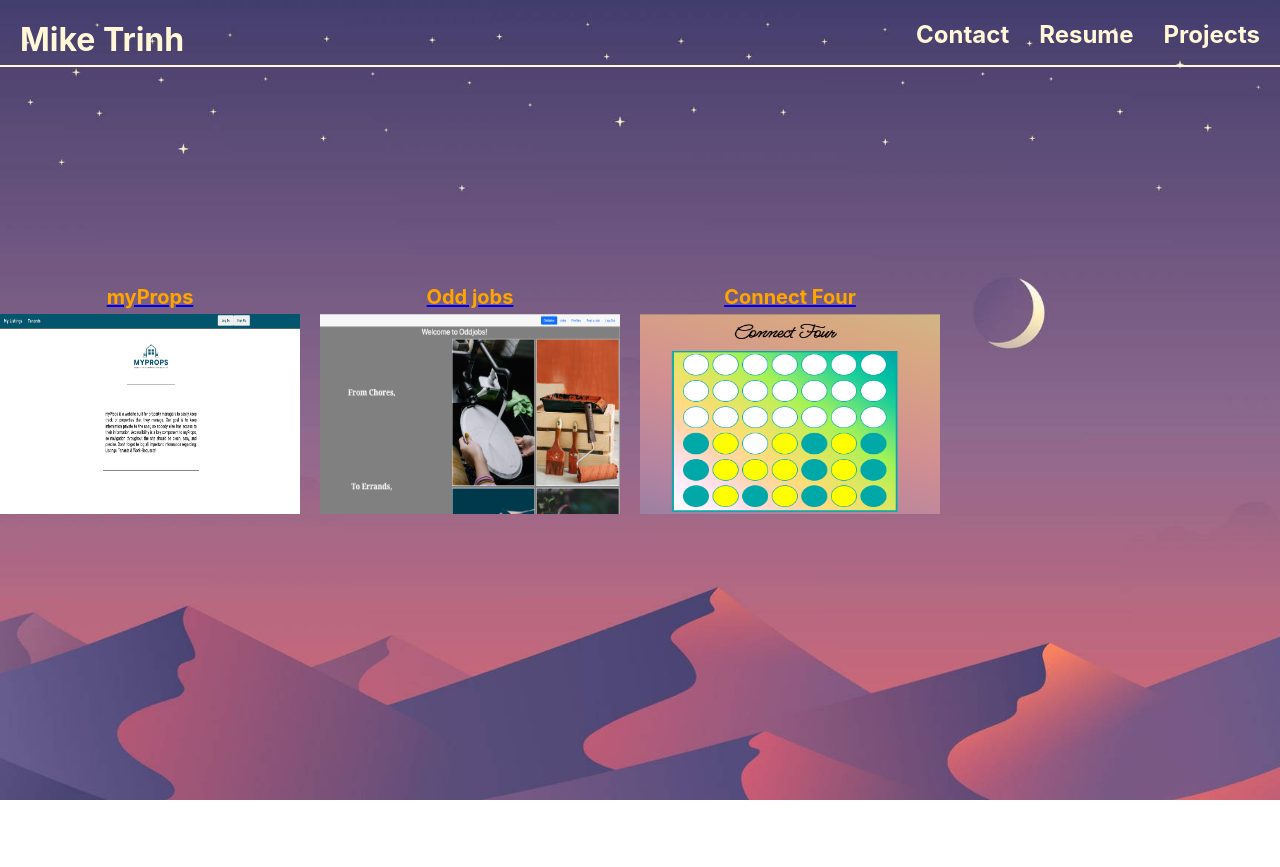
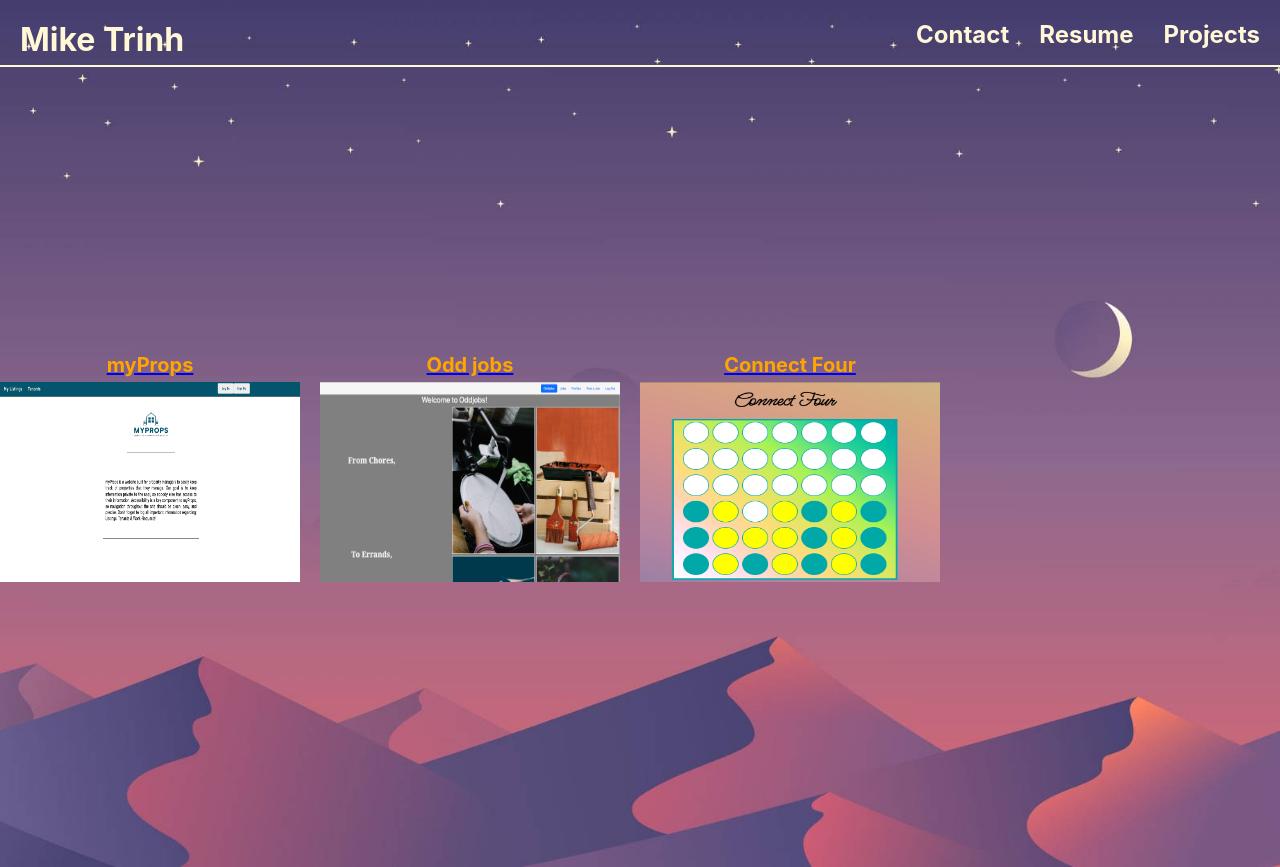
Before and after one commit to hieptrinh96/react-portfolio, a React (Create React App) app: page /projects in a window 1280 px wide. Before the commit the page ends 800 px from the top, so only its background shows below. Built offline with nearby package versions, Linux system fonts and the light colour scheme.

Commit message:
fix overlapping components

```diff
--- a/src/components/Navbar/NavBar.jsx
+++ b/src/components/Navbar/NavBar.jsx
@@ -1,10 +1,10 @@
 import { Link } from "react-router-dom"
-import './NavBar.css'
+import styles from './NavBar.module.css'
 
 function NavBar() {
   return (
     <nav>
-        <div className="home-link">
+        <div className={styles["home-link"]}>
           <Link
             to='/'
           >
@@ -12,7 +12,7 @@ function NavBar() {
           </Link>
         </div>
 
-        <ul className="ul-container">
+        <ul className={styles["ul-container"]}>
           <li>
             <Link
               to='/contact'
--- a/src/components/Navbar/NavBar.css
+++ b/src/components/Navbar/NavBar.module.css
@@ -1,5 +1,5 @@
 nav {
-  position: fixed;
+  /* position: fixed; */
   top: 0;
   z-index: 50;
   display: flex;
--- a/src/components/ProjectList/ProjectList.jsx
+++ b/src/components/ProjectList/ProjectList.jsx
@@ -4,14 +4,14 @@ const ProjectList = (props) => {
   return (
     <div className="project-container">
       {props.projects.map(project =>
-        <div key={project.title} className="project">
+        <div key={project.title}>
           <ProjectPreview
             projectTitle={project.title}
             projectImage={project.image}
-          />
+            />
         </div>
       )}
-    </div>
+      </div>
   );
 }
 
--- a/src/pages/Resume/Resume.jsx
+++ b/src/pages/Resume/Resume.jsx
@@ -1,7 +1,7 @@
-import './Resume.css'
+import styles from './Resume.module.css'
 const Resume = () => {
   return (
-    <div className='resume-container'>
+    <div className={styles['resume-container']}>
       <embed
         type="application/pdf"
         src="/HiepTrinh.pdf"
```
Also changed, not shown: src/pages/Resume/Resume.module.css (renamed from src/pages/Resume/Resume.css).
